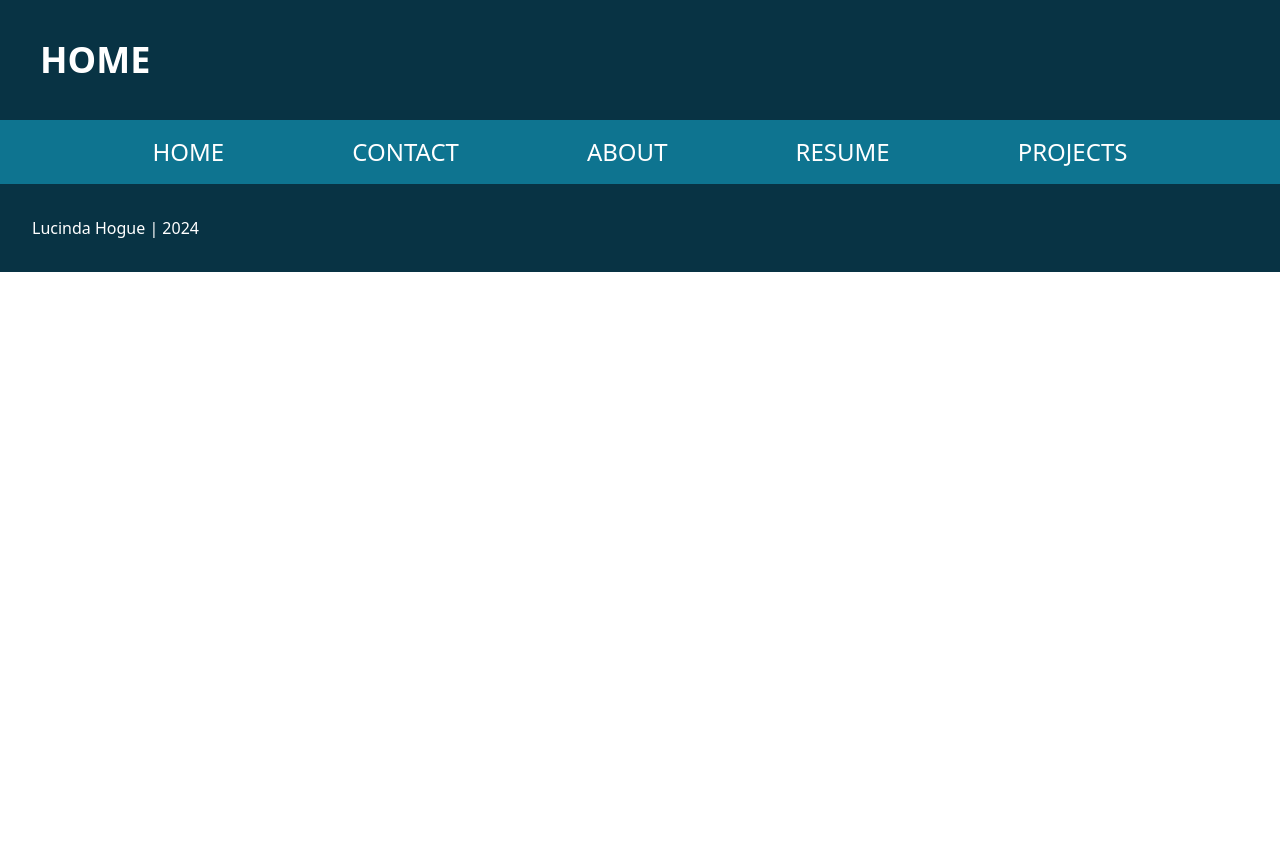
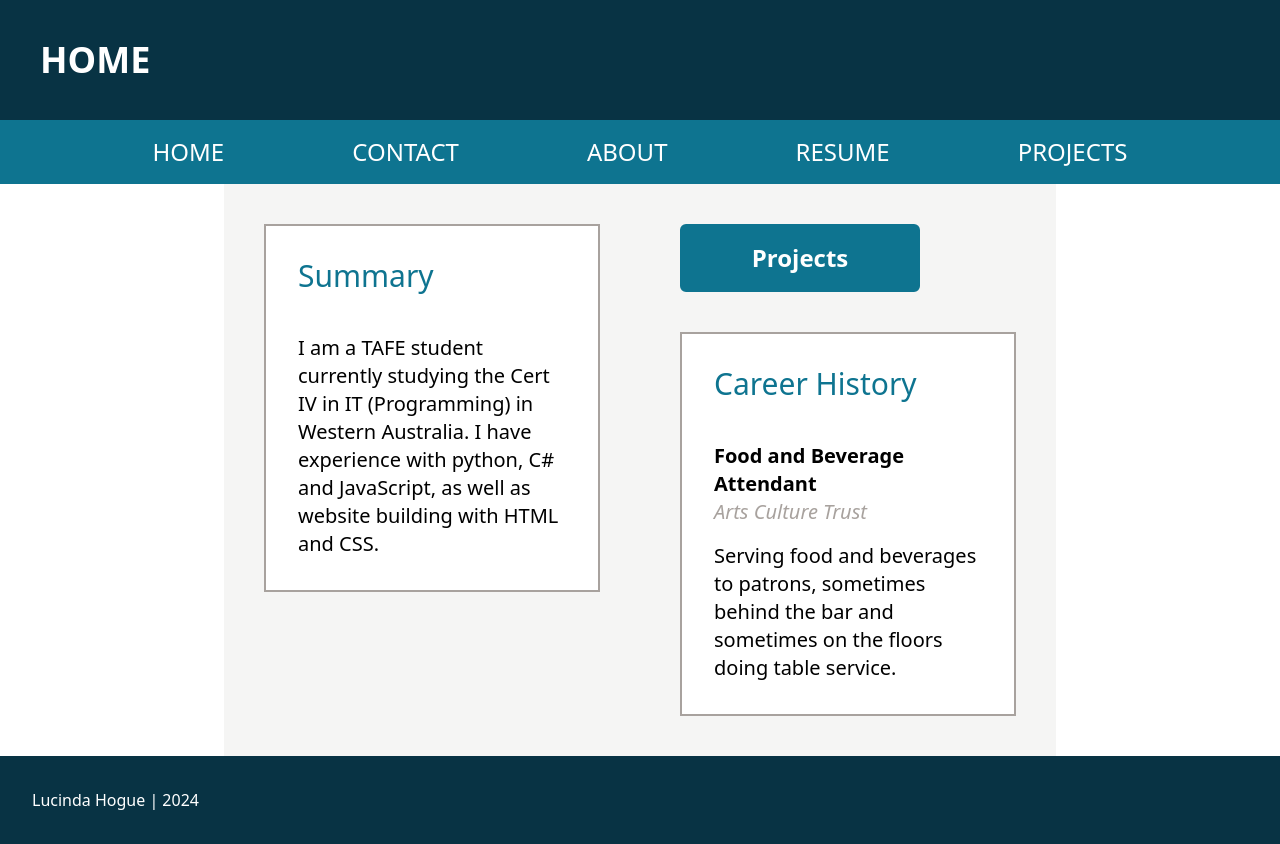
Before and after one commit to lucindajh/C4Prog-LH-PROJ, a website: page resume.html in a window 1280 px wide. Before the commit the page ends 800 px from the top, so only its background shows below. Drawn offline with Linux system fonts and the light colour scheme.

Commit message:
feat: completed resume page

```diff
--- a/resume.html
+++ b/resume.html
@@ -20,8 +20,28 @@
                 </ul>
             </nav>
         </div>
-        <main class="bg-stone-100 mx-36">
-
+        <main class="bg-stone-100 xl:mx-56 md:mx-36 sm:mx-0">
+            <div class="grid lg:grid-cols-2 sm:grid-cols-1">
+                <article>
+                    <section class="bg-white border-solid border-2 border-stone-400 p-8 m-10">
+                        <h1 class="text-3xl text-cyan-700 mb-10">Summary</h1>
+                        <p class="text-xl">I am a TAFE student currently studying the Cert IV in IT (Programming) in Western Australia. I have experience with python, C# and JavaScript, as well as website building with HTML and CSS.</p>
+                    </section>
+                </article>
+                <article>
+                    <a href="projects.html">
+                        <section class="bg-cyan-700 border-solid border-2 border-cyan-700 rounded-md p-4 m-10 hover:bg-sky-300 w-60 text-center">
+                            <p class="text-white text-2xl font-bold">Projects</p>
+                        </section>
+                    </a>
+                    <section class="bg-white border-solid border-2 border-stone-400 p-8 m-10">
+                        <h1 class="text-3xl text-cyan-700 mb-10">Career History</h1>
+                        <h2 class="text-xl font-bold">Food and Beverage Attendant</h2>
+                        <h3 class="text-xl text-stone-400 italic mb-4">Arts Culture Trust</h3>
+                        <p class="text-xl">Serving food and beverages to patrons, sometimes behind the bar and sometimes on the floors doing table service. </p>
+                    </section>
+                </article>
+            </div>
         </main>
         <footer class="p-8 bg-cyan-950 text-white">
             <h4>Lucinda Hogue | 2024</h4>
```
Also changed, not shown: assets/css/site.css.
